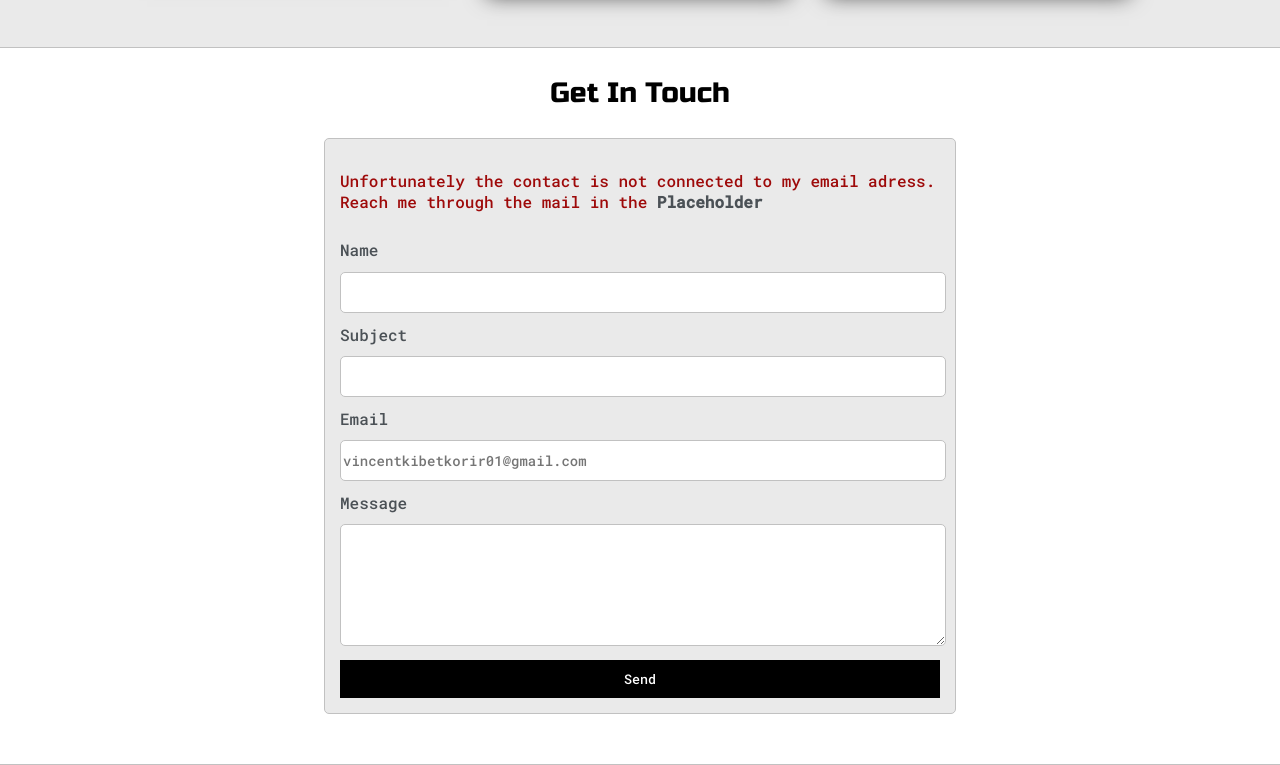
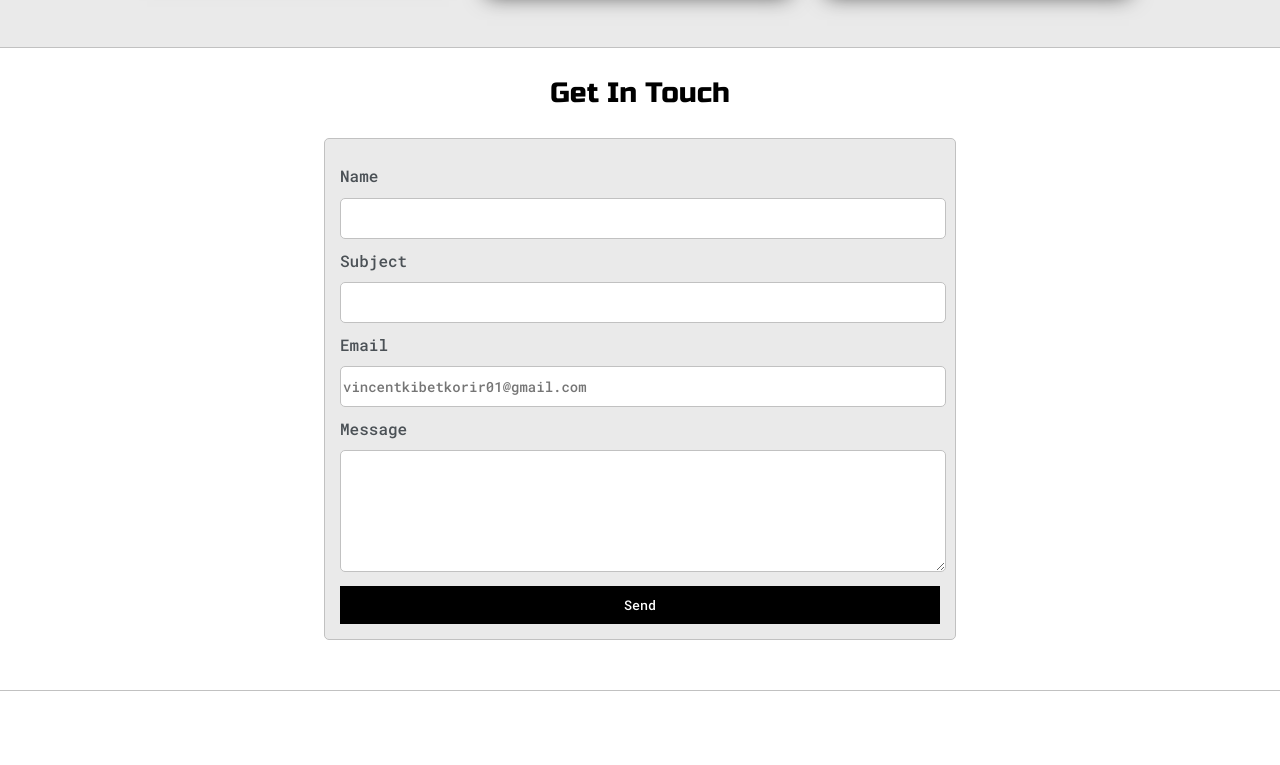
Before and after one commit to vinkibe/html-portfolio, a plain HTML site: page index.html in a window 1280 px wide. Shown: the part 1749-2514 px from the top of the page. After the commit the page ends 2440 px from the top, so only its background shows below. Drawn offline with Linux system fonts and the light colour scheme.

Commit message:
Update index.html

```diff
--- a/index.html
+++ b/index.html
@@ -177,9 +177,9 @@
 
             <form id="contact-form">
                 <a name="contact"></a>
-                <p style="color: rgb(158, 10, 10);">Unfortunately the contact is not connected to my email adress.
+<!--                 <p style="color: rgb(158, 10, 10);">Unfortunately the contact is not connected to my email adress.
                     <br> Reach me through the mail in the <span style="font-weight: bold;">Placeholder</span>
-                </p>
+                </p> -->
 
                 <label>Name</label>
                 <input class="input-field" type="text" name="name">
```
